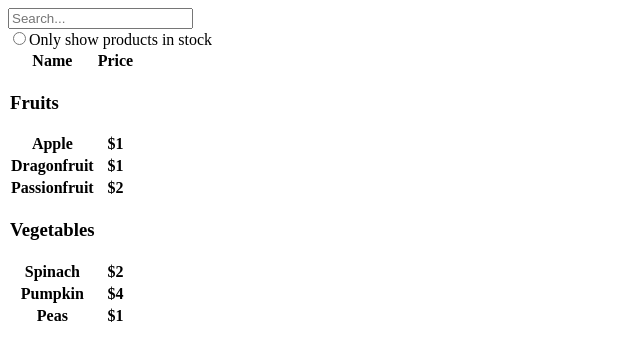
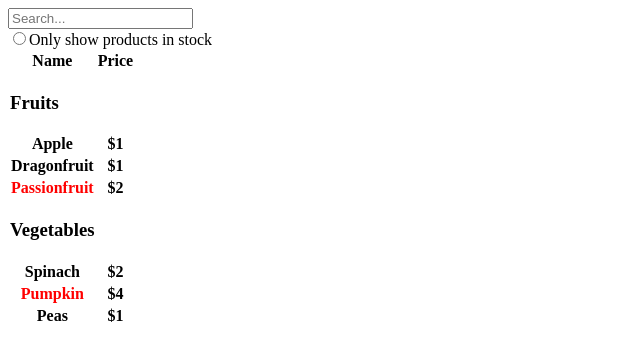
Before and after one commit to AndrewHepworth/nx-repo, a React (Vite) app in the folder apps/food-pages/: page / in a window 1280 px wide. Shown: the top 360 px of the page, without its empty margins (0-640 px from the left). Built offline with nearby package versions, Linux system fonts and the light colour scheme.

Commit message:
added basic css style for out of stock items

```diff
--- a/apps/food-pages/src/app/app.tsx
+++ b/apps/food-pages/src/app/app.tsx
@@ -49,13 +49,19 @@ function SearchBar () {
 function ProductTable ({ data } ) {
   let rows: any[] = [];
   let lastCategory = null
+  let colour = 'black'
   data.forEach(element => {
     if ( element.category !== lastCategory ) {
       rows.push( <ProductCategoryRow  category={element.category} />)
       lastCategory = element.category
     }
+    if ( element.stocked ) {
+      colour = 'black-text'
+    } else {
+      colour = 'red-text'
+    }
     rows.push(
-      <ProductRow name={element.name} price={element.price} />
+      <ProductRow name={element.name} price={element.price} colour={colour} />
     )
   });
 
@@ -79,12 +85,16 @@ function ProductCategoryRow ({ category } : any) {
   )
 }
 
+//function ProductRow ({product}) {
+//
+//
+//}
 
-function ProductRow ({ name, price } : any) {
+function ProductRow ({ name, price, colour } : any) {
 
   return (
     <tr>
-      <th>{name} </th>
+      <th className={colour} >{name} </th>
       <th>{price} </th>
     </tr>
   )
--- a/apps/food-pages/src/styles.css
+++ b/apps/food-pages/src/styles.css
@@ -1 +1,9 @@
 /* You can add global styles to this file, and also import other style files */
+
+.red-text {
+    color: red;
+}
+
+.black-text {
+    color: black;
+}
```
